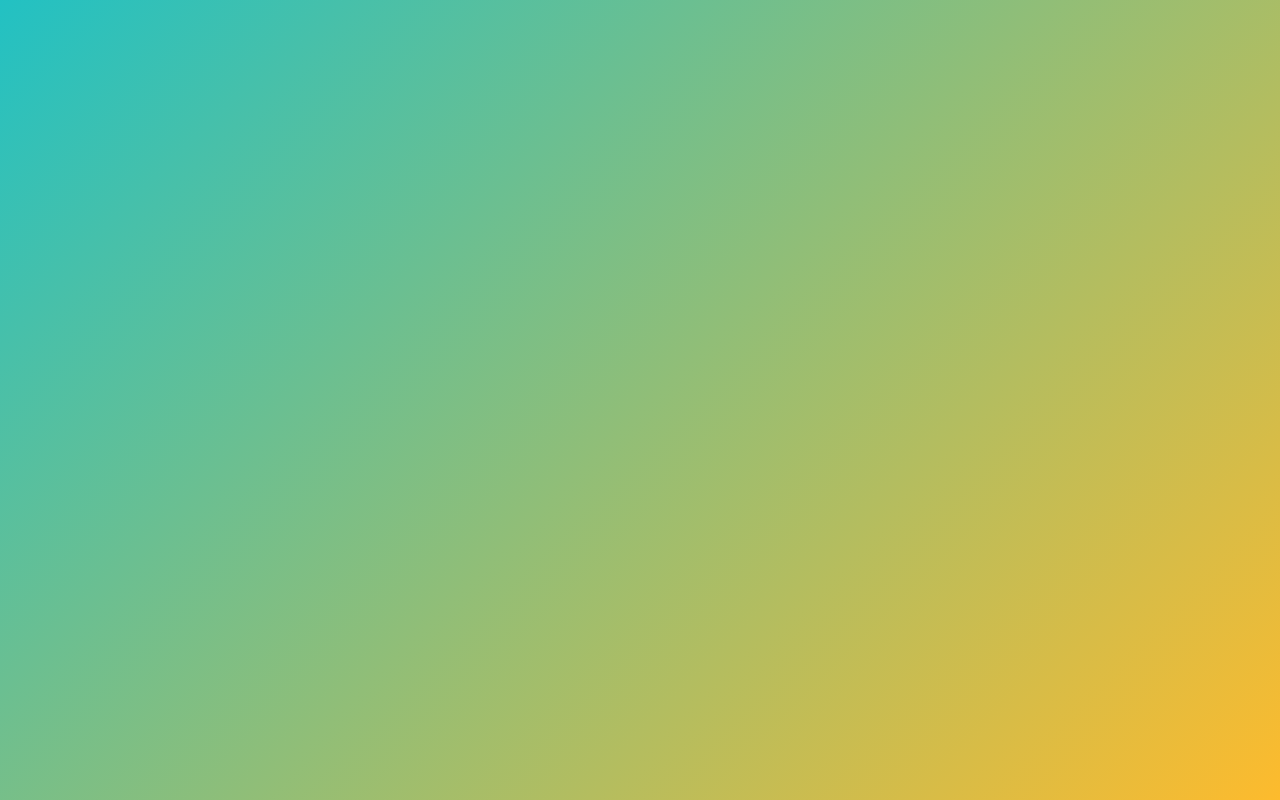
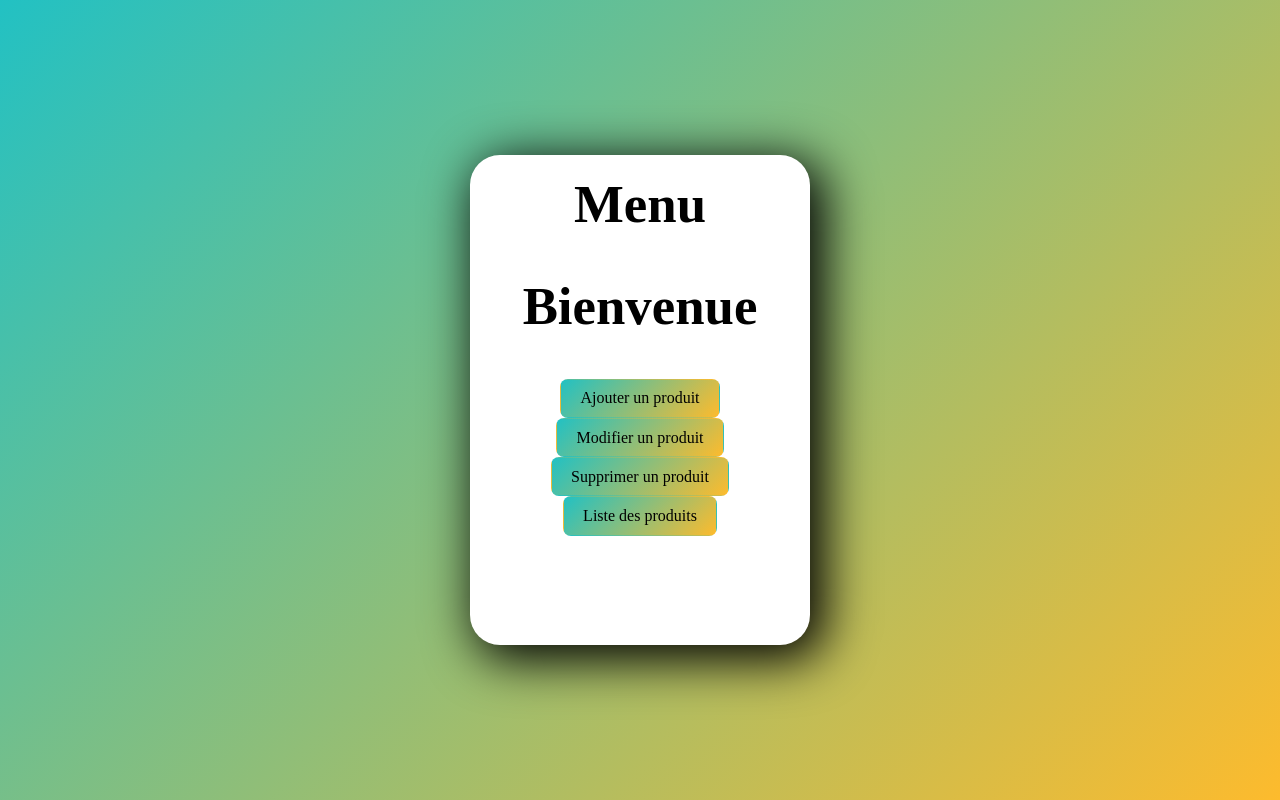
Before and after one commit to RaphESILV/chifoumi, a React (Vite) app in the folder front/: page /menu in a window 1280 px wide. Before the commit this address had no page. Built offline with nearby package versions, Linux system fonts and the light colour scheme.

Commit message:
MenuEnCours

```diff
--- a/front/src/App.jsx
+++ b/front/src/App.jsx
@@ -2,14 +2,15 @@ import React from 'react';
 import { BrowserRouter as Router, Route, Routes } from 'react-router-dom';
 import Login from './login';
 import Register from './Register';
+import Menu from './Menu';
 
 function App() {
   return (
     <Router>
       <Routes>
         <Route path="/" element={<Login />} /> {/* Ajout de la route pour la page de connexion */}
-        <Route path="/register" element={<Register />} /> {/* Correction faite ici */}
-        {/* Autres routes ici */}
+        <Route path="/register" element={<Register />} /> {/* Register */}
+        <Route path="/menu" element={<Menu />} /> {/* Menu */}
       </Routes>
     </Router>
   );
--- /dev/null
+++ b/front/src/Menu.jsx
@@ -0,0 +1,18 @@
+import React from 'react';
+import CustomButton from './components/CustomButton';
+
+const Menu = () => {
+    return (
+        <div className="Login block" >
+            <h2 className="text-none">{'Menu'}</h2>
+            <h2 className="text-none">{'Bienvenue'}</h2>
+            <CustomButton className="text-none">{'Ajouter un produit'}</CustomButton>
+            <CustomButton className="text-none">{'Modifier un produit'}</CustomButton>
+            <CustomButton className="text-none">{'Supprimer un produit'}</CustomButton>
+            <CustomButton className="text-none">{'Liste des produits'}</CustomButton>
+
+    </div>
+  );
+    }
+
+export default Menu;
--- a/front/src/Register.jsx
+++ b/front/src/Register.jsx
@@ -36,7 +36,7 @@ function Register() {
   }
 
   return (
-    <div className="Login box">
+    <div className="Login block">
       <h2 className="text-none">{'Register'}</h2>
       <form onSubmit={handleRegister}>
         <div className='text-none'>
--- a/front/src/components/CustomButton.jsx
+++ b/front/src/components/CustomButton.jsx
@@ -1,6 +1,18 @@
 import React from 'react';
+import { useNavigate } from 'react-router-dom';
 
-function CustomButton(props) {
+function CustomButton({ to, onClick, children, ...props }) {
+  const navigate = useNavigate();
+
+  const handleClick = (e) => {
+    if (onClick) {
+      onClick(e);
+    }
+    if (to) {
+      navigate(to);
+    }
+  };
+
   const buttonStyle = {
     background: 'rgb(34,193,195)',
     background: 'linear-gradient(135deg, rgba(34,193,195,1) 0%, rgba(253,187,45,1) 100%)',
@@ -18,10 +30,12 @@ function CustomButton(props) {
   return (
     <button
       style={buttonStyle}
-      onClick={props.onClick}
+      onClick={handleClick}
+      {...props}
     >
-      {props.children}
+      {children}
     </button>
   );
 }
+
 export default CustomButton;
--- a/front/src/index.css
+++ b/front/src/index.css
@@ -69,7 +69,7 @@ button:hover {
     user-select: none;
   }
 
-  .box {
+  .block {
     background-color: rgb(255, 255, 255);
     width: 300px;
     height: 450px;
--- a/front/src/login.jsx
+++ b/front/src/login.jsx
@@ -3,7 +3,6 @@ import './login.css';
 import CustomButton from './components/CustomButton.jsx';
 import Eye from './svg/eye.svg';
 import closedEye from './svg/closed-eye.svg';
-import { Link } from 'react-router-dom';
 import './App.jsx';
 
 
@@ -37,7 +36,7 @@ function Login() {
   }
 
   return (
-    <div className="Login box">
+    <div className="Login block" >
       <h2 className="text-none">{'Sign in'}</h2>
       <form onSubmit={handleSubmit}>
         <label className="text-none">Username</label>
@@ -67,12 +66,10 @@ function Login() {
           </span>
         </div>
         <div className="button-container">
-          <CustomButton className="text-none" type="submit">Login</CustomButton>
+          <CustomButton to ="/Menu" className="text-none" type="submit">Login</CustomButton>
         </div>
         <div className='button-container'>
-          <Link to="/register">
-            <CustomButton>Register</CustomButton>
-          </Link>
+            <CustomButton to ="/Register">Register</CustomButton>
         </div>
       </form>
     </div>
```
